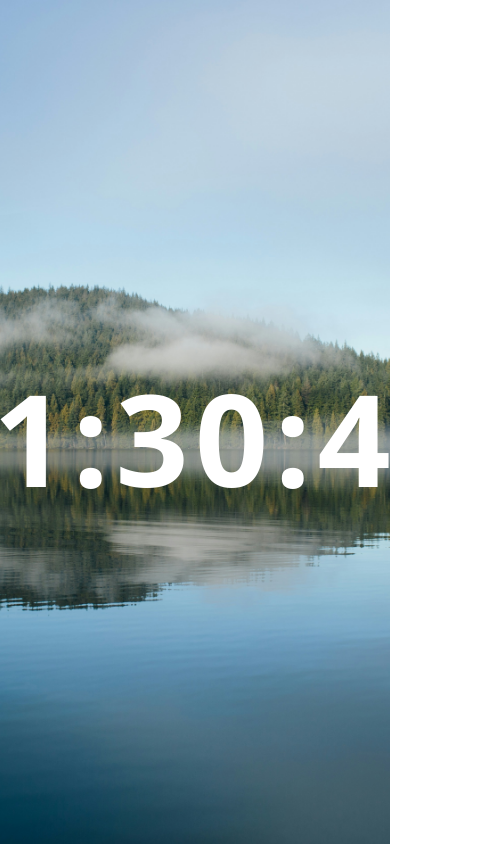
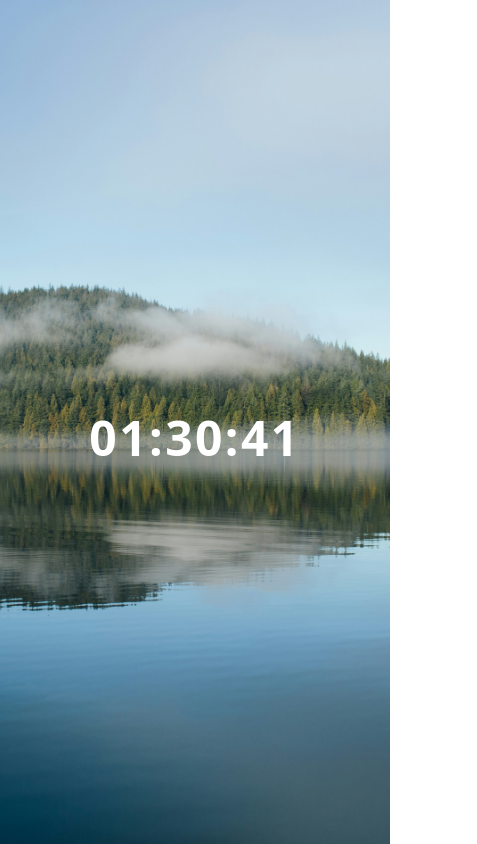
Before and after one commit to leanghok120/Digiclock, a React (Vite) app: page / in a window 390 px wide. Shown: the whole page, 477 px wide, since content can reach past the window. Built offline with nearby package versions, Linux system fonts and the light colour scheme.

Commit message:
Add responsive breakpoints

```diff
--- a/src/Clock.jsx
+++ b/src/Clock.jsx
@@ -27,7 +27,7 @@ function Clock() {
 
   return (
     <div className="mt-8">
-      <h2 className="text-center text-9xl font-black tracking-wider">
+      <h2 className="text-center text-5xl md:text-8xl lg:text-9xl font-black tracking-wider">
         {formatTime()}
       </h2>
     </div>
```
